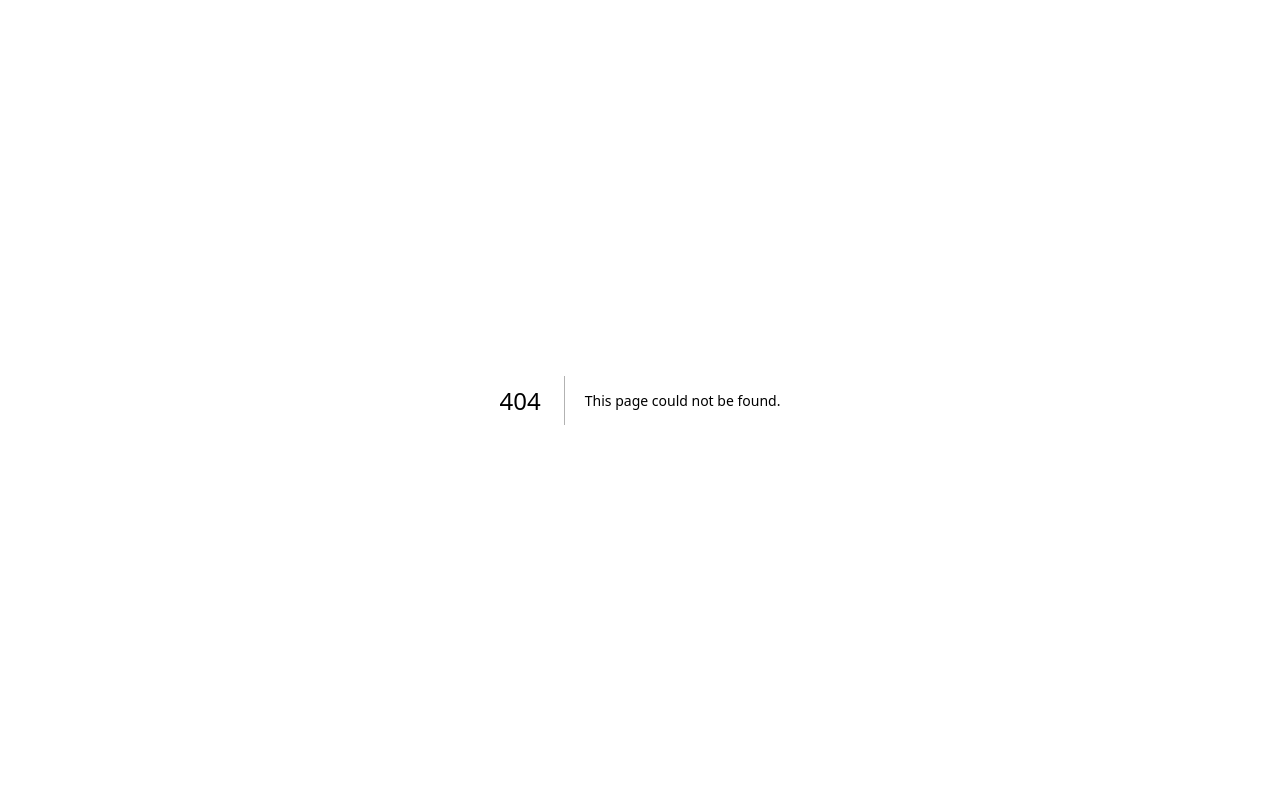
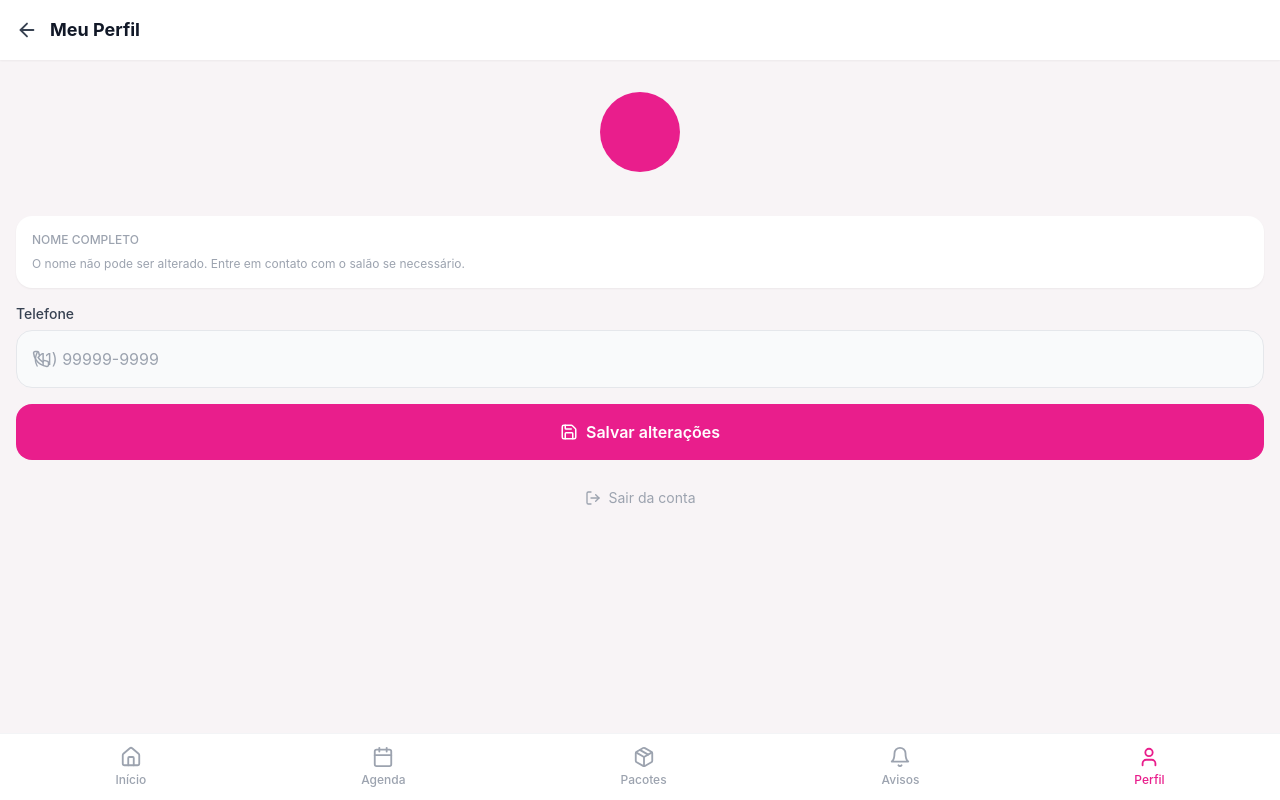
Before and after one commit to juliatedeschi7-creator/salao, a Next.js app: page /cliente/perfil in a window 1280 px wide. Before the commit this address had no page. Built offline with nearby package versions, Linux system fonts and the light colour scheme.

Commit message:
Criar page.tsx

```diff
--- /dev/null
+++ b/src/app/cliente/perfil/page.tsx
@@ -0,0 +1,139 @@
+'use client'
+
+import { useEffect, useState } from 'react'
+import { supabase } from '@/lib/supabase'
+import { useAuth } from '@/lib/hooks/useAuth'
+import { useRouter } from 'next/navigation'
+import { ArrowLeft, Phone, Save, LogOut } from 'lucide-react'
+import BottomNav from '@/components/BottomNav'
+import { Home, Calendar, Package, Bell, User } from 'lucide-react'
+
+export default function ClientePerfilPage() {
+  const { profile, loading, logout } = useAuth()
+  const router = useRouter()
+  const [salao, setSalao] = useState<any>(null)
+  const [cliente, setCliente] = useState<any>(null)
+  const [telefone, setTelefone] = useState('')
+  const [confirmacaoNome, setConfirmacaoNome] = useState('')
+  const [salvando, setSalvando] = useState(false)
+  const [sucesso, setSucesso] = useState(false)
+  const [erro, setErro] = useState('')
+
+  useEffect(() => {
+    if (!loading && profile?.salao_id) carregarDados()
+  }, [loading])
+
+  async function carregarDados() {
+    const { data: sal } = await supabase.from('saloes').select('*')
+      .eq('id', profile!.salao_id!).single()
+    setSalao(sal)
+
+    const { data: cli } = await supabase.from('clientes').select('*')
+      .eq('profile_id', profile!.id).eq('salao_id', profile!.salao_id!).single()
+    setCliente(cli)
+    setTelefone(cli?.telefone || '')
+  }
+
+  async function handleSalvar() {
+    setErro('')
+    if (!telefone) { setErro('Informe seu telefone.'); return }
+    setSalvando(true)
+
+    await supabase.from('clientes').update({ telefone })
+      .eq('id', cliente.id)
+
+    setSalvando(false)
+    setSucesso(true)
+    setTimeout(() => setSucesso(false), 3000)
+  }
+
+  const cor = salao?.cor_primaria || '#E91E8C'
+  const navItems = [
+    { icon: Home, label: 'Início', href: '/cliente' },
+    { icon: Calendar, label: 'Agenda', href: '/cliente/agendamentos' },
+    { icon: Package, label: 'Pacotes', href: '/cliente/pacotes' },
+    { icon: Bell, label: 'Avisos', href: '/cliente/notificacoes' },
+    { icon: User, label: 'Perfil', href: '/cliente/perfil' },
+  ]
+
+  return (
+    <div className="min-h-screen bg-[#f8f4f6] pb-20">
+      <div className="bg-white px-4 py-4 flex items-center gap-3 shadow-sm">
+        <button onClick={() => router.back()}>
+          <ArrowLeft size={22} className="text-gray-700" />
+        </button>
+        <h1 className="font-bold text-gray-900 text-lg">Meu Perfil</h1>
+      </div>
+
+      <div className="px-4 py-4 flex flex-col gap-4 pb-8">
+        {sucesso && (
+          <div className="bg-green-50 border border-green-200 rounded-xl px-4 py-3">
+            <p className="text-green-600 text-sm text-center font-medium">✅ Salvo!</p>
+          </div>
+        )}
+
+        {/* Avatar */}
+        <div className="flex flex-col items-center py-4">
+          <div className="w-20 h-20 rounded-full flex items-center justify-center text-white text-3xl font-bold mb-3"
+            style={{ backgroundColor: cor }}>
+            {profile?.nome?.charAt(0).toUpperCase()}
+          </div>
+          <p className="font-bold text-gray-900 text-lg">{profile?.nome}</p>
+          <p className="text-gray-400 text-sm">{profile?.email}</p>
+        </div>
+
+        {/* Nome — somente leitura */}
+        <div className="card flex flex-col gap-1">
+          <p className="text-xs text-gray-400 font-medium uppercase">Nome completo</p>
+          <p className="font-medium text-gray-900">{cliente?.nome}</p>
+          <p className="text-xs text-gray-400">
+            O nome não pode ser alterado. Entre em contato com o salão se necessário.
+          </p>
+        </div>
+
+        {/* Telefone — editável */}
+        <div>
+          <label className="text-sm font-medium text-gray-700 mb-1.5 block">
+            Telefone
+          </label>
+          <div className="relative">
+            <Phone size={18} className="absolute left-4 top-1/2 -translate-y-1/2 text-gray-400" />
+            <input className="input-field pl-11" type="tel"
+              placeholder="(11) 99999-9999"
+              value={telefone} onChange={e => setTelefone(e.target.value)} />
+          </div>
+        </div>
+
+        {/* Data de nascimento — somente leitura */}
+        {cliente?.data_nascimento && (
+          <div className="card flex flex-col gap-1">
+            <p className="text-xs text-gray-400 font-medium uppercase">Data de nascimento</p>
+            <p className="font-medium text-gray-900">
+              {new Date(cliente.data_nascimento).toLocaleDateString('pt-BR')}
+            </p>
+          </div>
+        )}
+
+        {erro && (
+          <div className="bg-red-50 border border-red-200 rounded-xl px-4 py-3">
+            <p className="text-red-600 text-sm text-center">{erro}</p>
+          </div>
+        )}
+
+        <button onClick={handleSalvar} disabled={salvando}
+          className="btn-primary flex items-center justify-center gap-2"
+          style={{ backgroundColor: cor }}>
+          <Save size={18} />
+          {salvando ? 'Salvando...' : 'Salvar alterações'}
+        </button>
+
+        <button onClick={logout}
+          className="flex items-center justify-center gap-2 text-gray-400 text-sm py-3">
+          <LogOut size={16} />Sair da conta
+        </button>
+      </div>
+
+      <BottomNav items={navItems} corPrimaria={cor} />
+    </div>
+  )
+}
```
